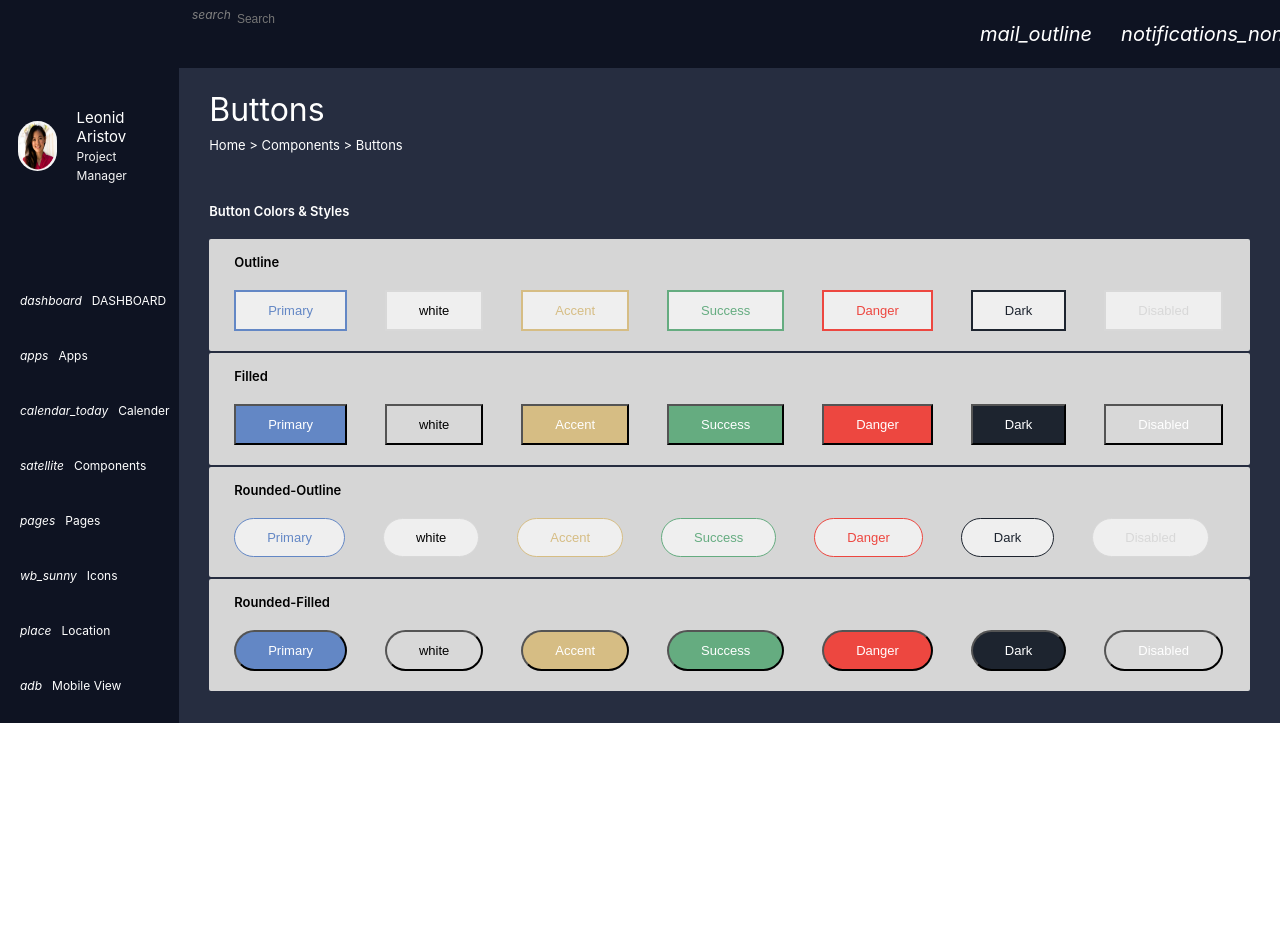
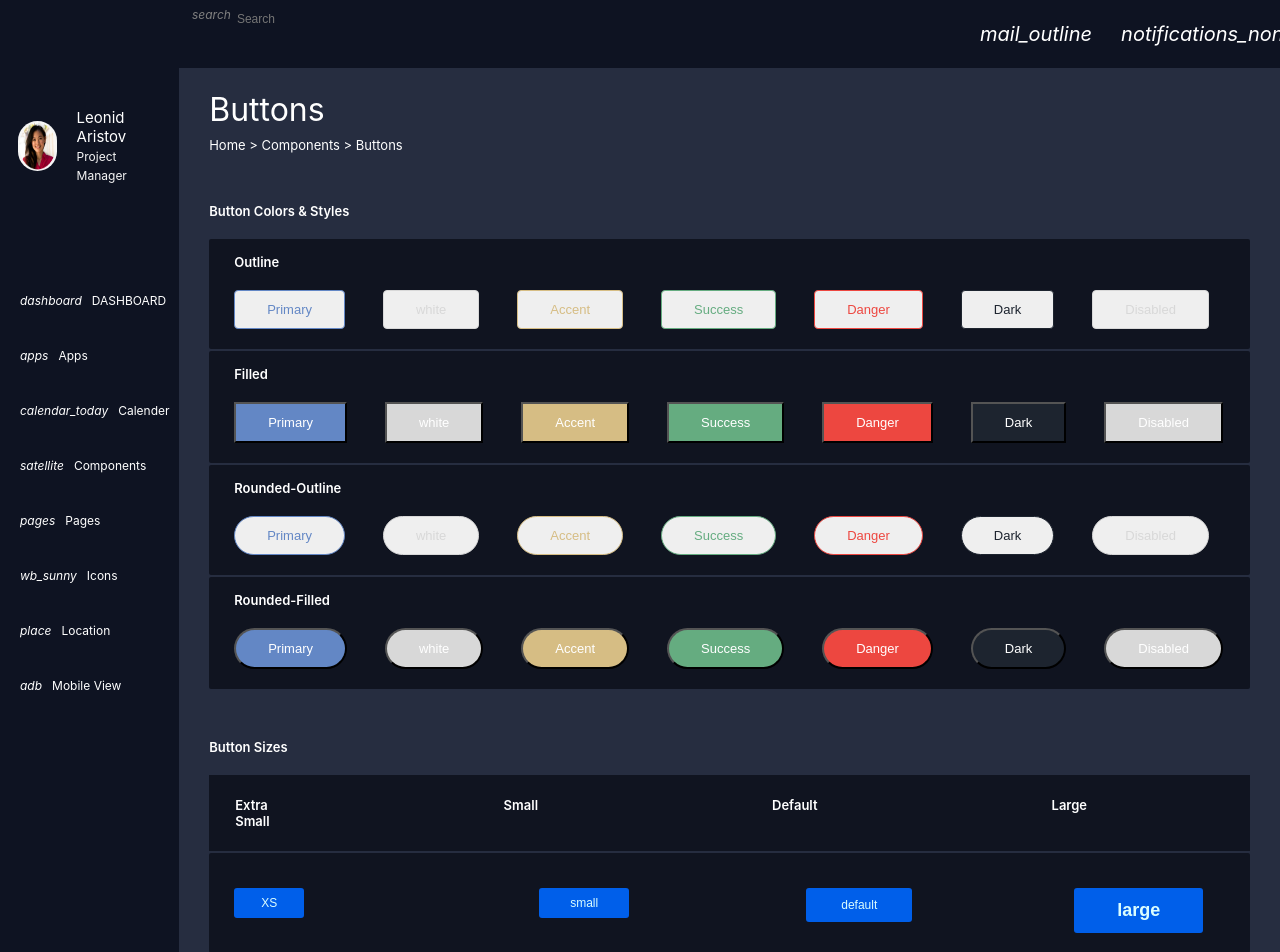
Before and after one commit to abhaykumar1415/react-admin-dashboard-dark, a React (Create React App) app: page / in a window 1280 px wide. Shown: the top 952 px of the page. Before the commit the page ends 800 px from the top, so only its background shows below. Built offline with nearby package versions, Linux system fonts and the light colour scheme; the HTML template or start-up script is replaced by a standard one.

Commit message:
completed with button sizes

```diff
--- /dev/null
+++ b/src/components/button-sizes/index.js
@@ -0,0 +1,14 @@
+import React, { Component } from 'react'
+import './style.css';
+export default class ButtonSize extends Component {
+  render() {
+    return (
+      <div>
+
+        <div className="button-with-sizes color-white">
+          <button>XS</button>
+        </div>
+      </div>
+    )
+  }
+}
--- a/src/components/button/index.js
+++ b/src/components/button/index.js
@@ -9,11 +9,12 @@ export default class Button extends Component {
   }
   render() {
     var btnStyle;
-    console.log("props", this.props.buttontype);
+    console.log("props", this.props.btn_colors ? this.props.btn_colors : null);
     switch (this.props.buttontype) {
       case "Outline": btnStyle = {
-        border: "2px solid" + this.props.color,
+        border: "1px solid" + this.props.color,
         color: this.props.color,
+        borderRadius: '4px',
         fontSize: 'small',
         padding: '11px 32px',
         fontWeight: '500'
@@ -43,7 +44,50 @@ export default class Button extends Component {
         fontSize: 'small',
         padding: '11px 32px',
         fontWeight: '500'
-      }
+      };
+        break;
+      case "XS": btnStyle = {
+        backgroundColor: this.props.btn_color.backgroundColor,
+        color: this.props.btn_color.text_color,
+        fontSize: '12px',
+        border: '1px solid transparent',
+        padding: '7px 26px',
+        fontWeight: '200',
+        borderRadius: '3px',
+        marginRight: '197px'
+      };
+        break;
+      case "small": btnStyle = {
+        backgroundColor: this.props.btn_color.backgroundColor,
+        color: this.props.btn_color.text_color,
+        fontSize: '12px',
+        border: '1px solid transparent',
+        padding: '7px 30px',
+        fontWeight: '300',
+        borderRadius: '3px',
+        marginRight: '139px'
+      };
+        break;
+      case "default": btnStyle = {
+        backgroundColor: this.props.btn_color.backgroundColor,
+        color: this.props.btn_color.text_color,
+        fontSize: '12px',
+        border: '1px solid transparent',
+        padding: '9px 34px',
+        fontWeight: '400',
+        borderRadius: '3px',
+        marginRight: '124px'
+      };
+        break;
+      case "large": btnStyle = {
+        backgroundColor: this.props.btn_color.backgroundColor,
+        color: this.props.btn_color.text_color,
+        fontSize: '18px',
+        border: '1px solid transparent',
+        padding: '11px 42px',
+        fontWeight: '600',
+        borderRadius: '3px'
+      };
         break;
       default: ;
     }
@@ -55,3 +99,6 @@ export default class Button extends Component {
     )
   }
 }
+
+
+// this.props.btn_colors[0]
--- a/src/components/button/style.css
+++ b/src/components/button/style.css
@@ -1,39 +1,15 @@
-.Outline{
+/* .Outline{
   padding: 11px 32px;
   font-weight: 400;
 }
 
 .font-size-small{
   font-size: small;
-}
+} */
 
 .button-content-wrapper{
   margin-right: 38px;
 }
-.button-content-wrapper:nth-child(2) button {
+/* .button-content-wrapper:nth-child(2) button {
   color: black !important;
-}
-
-.Filled{
-  border-radius: 5px;
-  /* background-color: blue; */
-  color:white;
-  padding: 11px 32px;
-}
-
-.Rounded-Outline{
-  border-radius: 5px;
-  /* background-color: blue; */
-  color:white;
-  padding: 11px 32px;
-}
-
-.Rounded-Filled{
-
-}
-
-.btn{
-  font-size: small;
-  padding: 11px 32px;
-  font-weight: 400;
-}
+} */
--- a/src/components/buttonlayoutcontainer/index.js
+++ b/src/components/buttonlayoutcontainer/index.js
@@ -1,6 +1,7 @@
 import React, { Component } from 'react'
 import './style.css';
 import ButtonWrapper from '../buttonwrapper';
+// import ButtonSize from '../button-sizes';
 export default class ButtonLayoutContainer extends Component {
   constructor(props) {
     super(props);
@@ -18,8 +19,66 @@ export default class ButtonLayoutContainer extends Component {
         {
           title: "Rounded-Filled",
         },
+      ],
+      outline_content_data:
+        [
+          {
+            title: 'Primary',
+            color: '#6387C5'
+          },
+          {
+            title: 'white',
+            color: '#D8D8D8'
+          },
+          {
+            title: 'Accent',
+            color: '#D6BD84'
+          },
+          {
+            title: 'Success',
+            color: '#65AC80'
+          },
+          {
+            title: 'Danger',
+            color: '#ED4740'
+          },
+          {
+            title: 'Dark',
+            color: '#1D242F'
+          },
+          {
+            title: 'Disabled',
+            color: '#D8D8D8'
+          },
+        ],
+      button_sizes: [
+        {
+          title: "XS"
+        },
+        {
+          title: "small"
+        },
+        {
+          title: "default"
+        },
+        {
+          title: "large"
+        }
+      ],
+      button_size_colors: [
+        {
+          backgroundColor: "#005FEA",
+          text_color: '#DAFDFE'
+        },
+        {
+          backgroundColor: "FFFFFF",
+          text_color: '#17171D'
+        },
+        {
+          backgroundColor: "#D8D8D8",
+          text_color: '#616162'
+        }
       ]
-
     }
   }
   render() {
@@ -39,11 +98,45 @@ export default class ButtonLayoutContainer extends Component {
             return (
               <ButtonWrapper
                 key={index}
+                type="button_styles"
                 title={item.title}
+                data={this.state.outline_content_data}
               />
             )
           })
         }
+
+        <div>
+          <div className="color-white button-style font-size-small font-weight margin-bottom">Button Sizes</div>
+          <div className="color-white button_with_sizes">
+            <div className="button-size-header font-size-small font-weight margin-right ">Extra Small</div>
+            <div className="button-size-header font-size-small font-weight margin-right">Small</div>
+            <div className="button-size-header font-size-small font-weight margin-right">Default</div>
+            <div className="button-size-header font-size-small font-weight margin-right">Large</div>
+          </div>
+          <ButtonWrapper
+            button_size_data={this.state.button_sizes}
+            button_size_color={this.state.button_size_colors[0]}
+            type="button_sizes"
+          />
+
+          <ButtonWrapper
+            button_size_data={this.state.button_sizes}
+            button_size_color={this.state.button_size_colors[1]}
+            type="button_sizes"
+          />
+
+          <ButtonWrapper
+            button_size_data={this.state.button_sizes}
+            button_size_color={this.state.button_size_colors[2]}
+            type="button_sizes"
+          />
+        </div>
+        {/* <div>
+          <div className="color-white button-style font-size-small font-weight margin-bottom">Button Dropdowns</div>
+
+        </div> */}
+
       </div>
     )
   }
--- a/src/components/buttonlayoutcontainer/style.css
+++ b/src/components/buttonlayoutcontainer/style.css
@@ -14,3 +14,14 @@
 .button-layout-container{
   padding-top: 15px;
 }
+
+.button_with_sizes{
+  display: flex;
+  background-color: #101420;
+  margin-bottom: 2px;
+  padding: 22px 26px;
+}
+
+.margin-right{
+  margin-right: 234px;
+}
--- a/src/components/buttonwrapper/index.js
+++ b/src/components/buttonwrapper/index.js
@@ -2,54 +2,16 @@ import React, { Component } from 'react'
 import './style.css';
 import Button from '../button';
 export default class ButtonWrapper extends Component {
-  constructor(props) {
-    super(props);
-    this.state = {
-      buttontype: "",
-      outline_content_data:
-        [
-          {
-            title: 'Primary',
-            color: '#6387C5'
-          },
-          {
-            title: 'white',
-            color: '#D8D8D8'
-          },
-          {
-            title: 'Accent',
-            color: '#D6BD84'
-          },
-          {
-            title: 'Success',
-            color: '#65AC80'
-          },
-          {
-            title: 'Danger',
-            color: '#ED4740'
-          },
-          {
-            title: 'Dark',
-            color: '#1D242F'
-          },
-          {
-            title: 'Disabled',
-            color: '#D8D8D8'
-          },
-        ]
-    }
-  }
-
-
-
 
   render() {
+    //console.log("one comp. data :" + this.props.data + " title :" + this.props.title)
     return (
       <div className="button-style-wrapper color-white">
-        <div className="font-size-small font-weight margin-bottom color-black ">{this.props.title}</div>
+        <div className="font-size-small font-weight margin-bottom  ">{this.props.title}</div>
         <div className="buttons-wrapper">
           {
-            this.state.outline_content_data.map((item, index) => {
+            this.props.type === 'button_styles' ?
+              this.props.data.map((item, index) => {
                 return (
                   <Button key={index}
                     title={item.title}
@@ -57,7 +19,23 @@ export default class ButtonWrapper extends Component {
                     buttontype={this.props.title}
                   />
                 )
+              }) : null
+          }
+        </div>
+        <div className="button_sizes_wrapper">
+          {
+            this.props.type === 'button_sizes' ?
+              this.props.button_size_data.map((item, index) => {
+                return (
+                  <Button
+                    key={index}
+                    title={item.title}
+                    btn_color={this.props.button_size_color}
+                    buttontype={item.title}
+                  />
+                )
               })
+              : null
           }
         </div>
       </div>
--- a/src/components/buttonwrapper/style.css
+++ b/src/components/buttonwrapper/style.css
@@ -18,7 +18,7 @@
 }
 
 .button-style-wrapper{
-  background-color: #D6D6D6;
+  background-color: #101420;
   padding: 15px 0px 20px 25px;
   margin-bottom: 2px;
   border-radius: 2px;
@@ -36,3 +36,7 @@
 .buttons-wrapper{
   display: flex;
 }
+
+.button_sizes_wrapper{
+  display: flex;
+}
--- a/src/components/dashboard/style.css
+++ b/src/components/dashboard/style.css
@@ -12,6 +12,7 @@
 
 .email-statistics{
   width: 100%;
+  display: flex;
 }
 
 .task-activity{
```
Also changed, not shown: src/components/button-sizes/style.css (added). Lines whose indentation alone changed are shown as unchanged.
